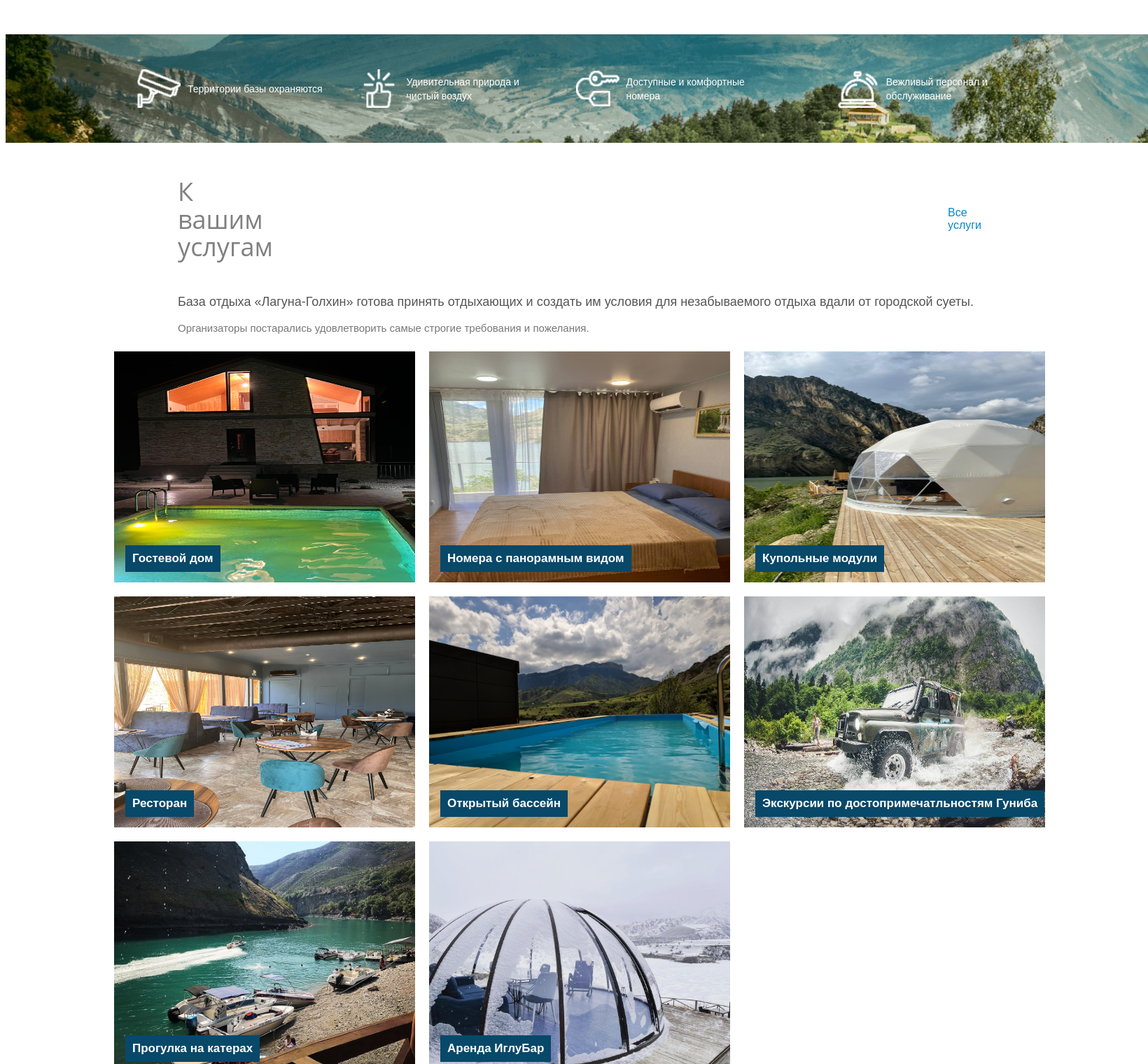
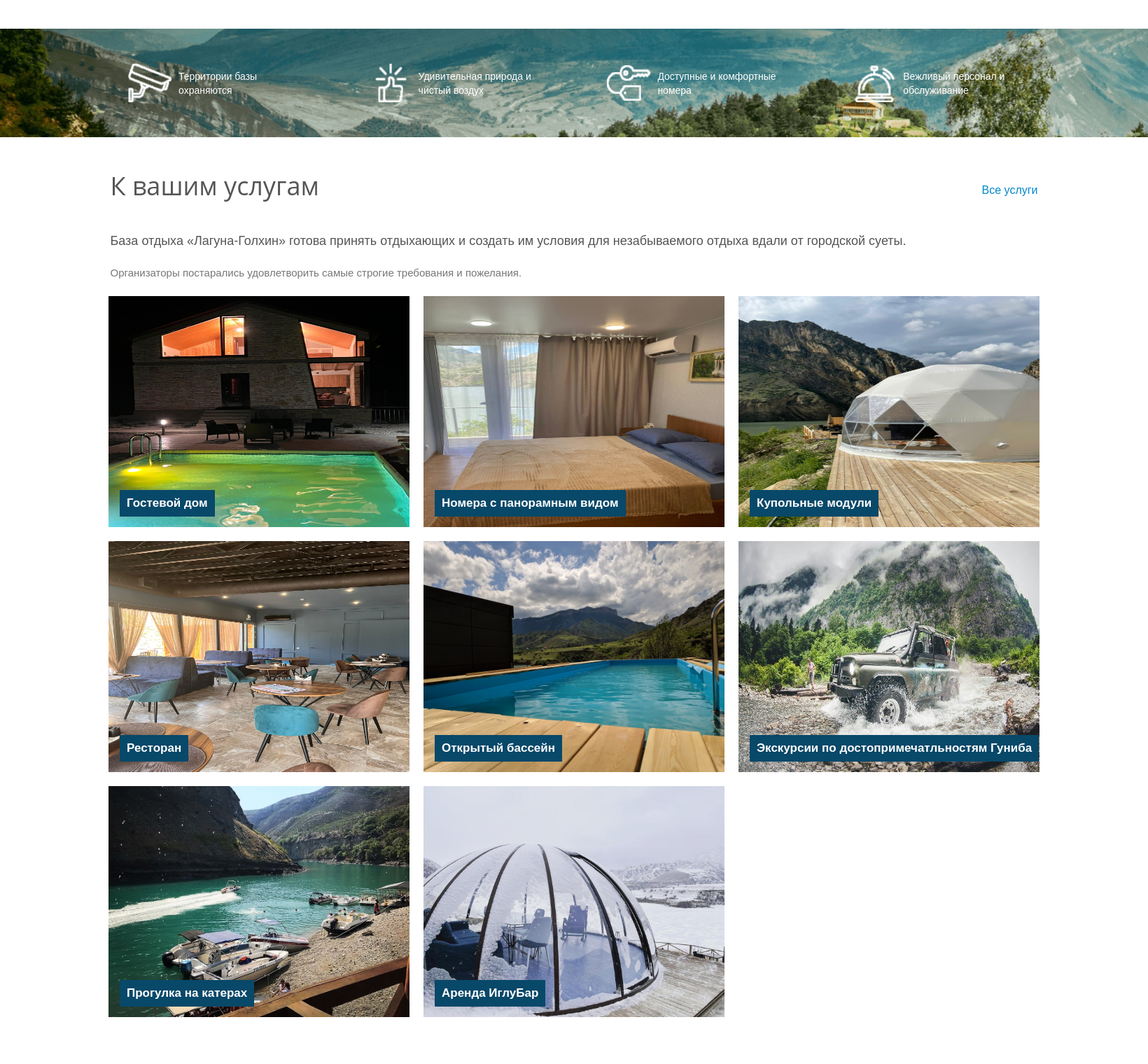
Before and after one commit to Smas20/HotelModel, a Flask app: page / in a window 1640 px wide. Shown: the part 962-2482 px from the top of the page at 70% size. Run offline with Flask 2, Linux system fonts and the light colour scheme; some web fonts are replaced.

Commit message:
главная страница без масштабируемости

```diff
--- a/static/css/style.css
+++ b/static/css/style.css
@@ -6,8 +6,7 @@ body {
     display: flex;
     flex-wrap: wrap;
     flex-direction: column;
-    width: 100%;
-    height: 100%;
+    margin: 0 auto;
 }
 
 header {
@@ -174,20 +173,27 @@ h1 {
 }
 
 .advantages {
-    display: flex;
+    display: grid;
+    grid-template-columns: 280px 280px 280px 280px;
+    margin-left: auto;
+    margin-right: auto;
+    max-width: 100%;
+    width: 100%;
     background: no-repeat;
     background-size: cover;
-    width: 100%;
+    gap: 0 70px;
     margin-top: 50px;
     height: 155px;
     background-image: url('../pic/snn.PNG');
-    justify-content: space-around;
-    align-items: center;
+    justify-content: center;
+    justify-items: center;
 }
 
 .camera-pic, .like, .handbell, .key {
     width: 62px;
     height: 55px;
+    margin-left: auto;
+    margin-right: auto;
 }
 
 .adventages-text {
@@ -222,37 +228,42 @@ h1 {
 .adventages-box4 {
     display: flex;
     align-items: center;
-    justify-content: center;
+    justify-content: flex-start;
     margin-right: 13%;
 }
 
 .service-page {
-    display: flex;
-    width: 70%;
-    margin: 20px auto 10px;
-    flex-wrap: wrap;
+    display: grid;
+    margin-top: 20px;
+    margin-bottom: 10px;
+    justify-content: start;
+    width: 1325px;
+    margin-left: auto;
+    margin-right: auto;
 }
 
 .service-page-start {
-    display: inline-flex;
+    display: flex;
     flex-direction: row;
+    justify-content: space-between;
+    width: 1325px;
 }
 
 h2 {
     font-size: 36px;
     font-family: "Open Sans",Helvetica,Arial,sans-serif;
     font-weight: 500;
-    line-height: 1.1;
-    color: grey;
+    text-size-adjust: 100%;
+    color: rgb(85, 85, 85);
+    display: grid;
+    font-stretch: 100%;
+    line-height: 40px;
 }
 
 .service-page-link {
-    display: flex;
-    align-items: center;
-    justify-content: flex-end;
-    margin-left: 60em;
     text-decoration: none;
     color: #0088cc;
+    margin-top: 3.5%;
 }
 
 .service-info-item {
@@ -263,6 +274,7 @@ h2 {
 .service-info-item2 {
     color: #777777;
     font-size: 15px;
+    margin-top: 2%;
 }
 
 .pictures-block {
@@ -535,8 +547,6 @@ h2 {
     font-weight: 600;
 }
 
-
-
 .line {
     margin-top: 80px;
     border-bottom: 1px solid rgb(242,242,242);
@@ -546,7 +556,7 @@ h2 {
     margin-top: 30px;
     margin-left: auto;
     margin-right: auto;
-    width: 70%;
+    max-width: 1325px;
 }
 
 .base-info {
@@ -583,7 +593,7 @@ h2 {
     color: rgb(81,81,81);
     margin-top: 40px;
     position: absolute;
-    max-width: 70%;
+    max-width: 1325px;
 }
 
 .pictures-container-photo {
@@ -778,15 +788,16 @@ h2 {
 }
 
 .reviews {
-    max-width: 90%;
+    width: 1325px;
+    margin: 0 auto;
 }
 
 .reviews-info {
     margin-top: 60px;
-    margin-left: 265px;
     display: inline-flex;
     flex-direction: row;
-
+    justify-content: space-between;
+    width: 1325px;
 }
 
 .reviews-name {
@@ -799,8 +810,6 @@ h2 {
 
 .reviews-all {
     color: #0088cc;
-    left: 80%;
-    position: absolute;
     margin-top: 40px;
 }
 
@@ -811,9 +820,8 @@ h2 {
 }
 
 .review-box1 {
-    margin-left: 270px;
     border: 1px solid rgb(242, 242, 242);
-    width: 1350px;
+    width: 1325px;
 }
 
 .name-review {
@@ -865,8 +873,8 @@ footer {
     display: grid;
     grid-template-columns: 220px 220px 220px 220px;
     gap: 20px 155px;
-    justify-content: center;
-    width: 100%;
+    width: 1325px;
+    margin: 0 auto;
 }
 
 .footer-column-one {
@@ -987,6 +995,7 @@ footer {
     margin-left: auto;
     margin-right: auto;
     margin-top: 50px;
+    border-bottom: 1px solid rgb(167,167,167);
 }
 
 .copy {
--- a/templates/index.html
+++ b/templates/index.html
@@ -16,7 +16,7 @@
             <p class="short-description">«Гуниб – это живая краса Дагестана!»<br>Расул Гамзатов</p>
             <div class="address-phone-header">
                 <div class="address-location">
-                    <img src="{{url_for('static', filename='pic/loc.svg')}}" alt="location" class="main-loc">
+                    <img src="{{url_for('static', filename='pic/loc.png')}}" alt="location" class="main-loc">
                     <p class="header-address" id="mainAddress">Республика Дагестан, Гунибский район, село Гуниб</p>
                 </div>
                 <div class="phone-block">
@@ -64,10 +64,22 @@
     </section>
 
     <div class="advantages">
-        <span class="adventages-box1"><img src="{{ url_for('static', filename='pic/video.png')}}" class="camera-pic"><p class="adventages-text">Территории базы охраняются</p></span>
-        <span class="adventages-box2"><img src="{{ url_for('static', filename='pic/like.png')}}" class="like"><p class="adventages-text">Удивительная природа и<br>чистый воздух</p></span>
-        <span class="adventages-box3"><img src="{{ url_for('static', filename='pic/key.png')}}" class="key"><p class="adventages-text">Доступные и комфортные<br>номера</p></span>
-        <span class="adventages-box4"><img src="{{ url_for('static', filename='pic/handbell.png')}}" class="handbell"><p class="adventages-text">Вежливый персонал и<br>обслуживание</p></span>
+        <span class="adventages-box1">
+            <img src="{{ url_for('static', filename='pic/video.png')}}" class="camera-pic">
+            <p class="adventages-text">Территории базы охраняются</p>
+        </span>
+        <span class="adventages-box2">
+            <img src="{{ url_for('static', filename='pic/like.png')}}" class="like">
+            <p class="adventages-text">Удивительная природа и<br>чистый воздух</p></span>
+        <span class="adventages-box3">
+            <img src="{{ url_for('static', filename='pic/key.png')}}" class="key">
+            <p class="adventages-text">Доступные и комфортные<br>номера</p>
+        </span>
+        <span class="adventages-box4">
+            <img src="{{ url_for('static', filename='pic/handbell.png')}}" class="handbell">
+            <p class="adventages-text">Вежливый персонал и<br>обслуживание
+            </p>
+        </span>
     </div>
 
 
```
